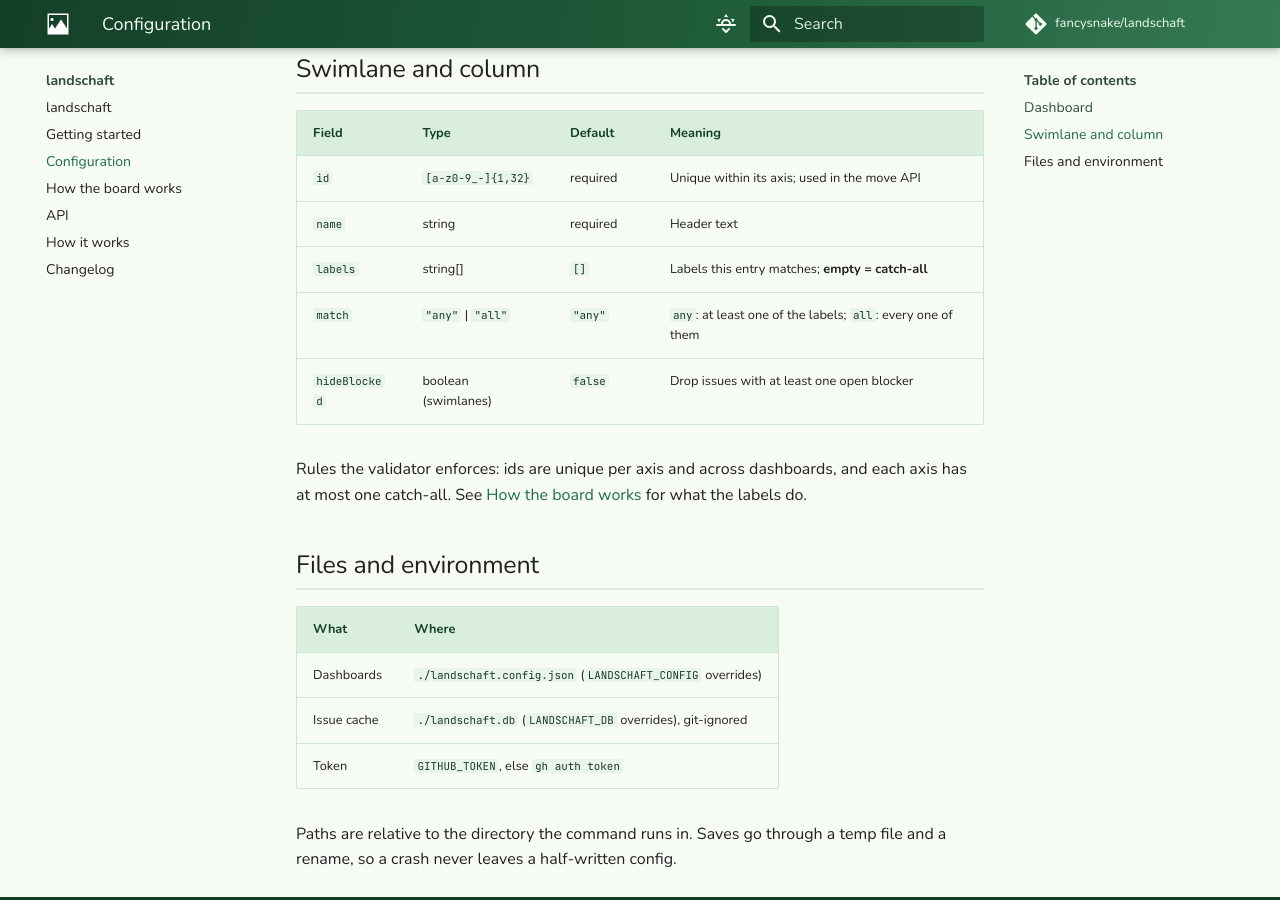
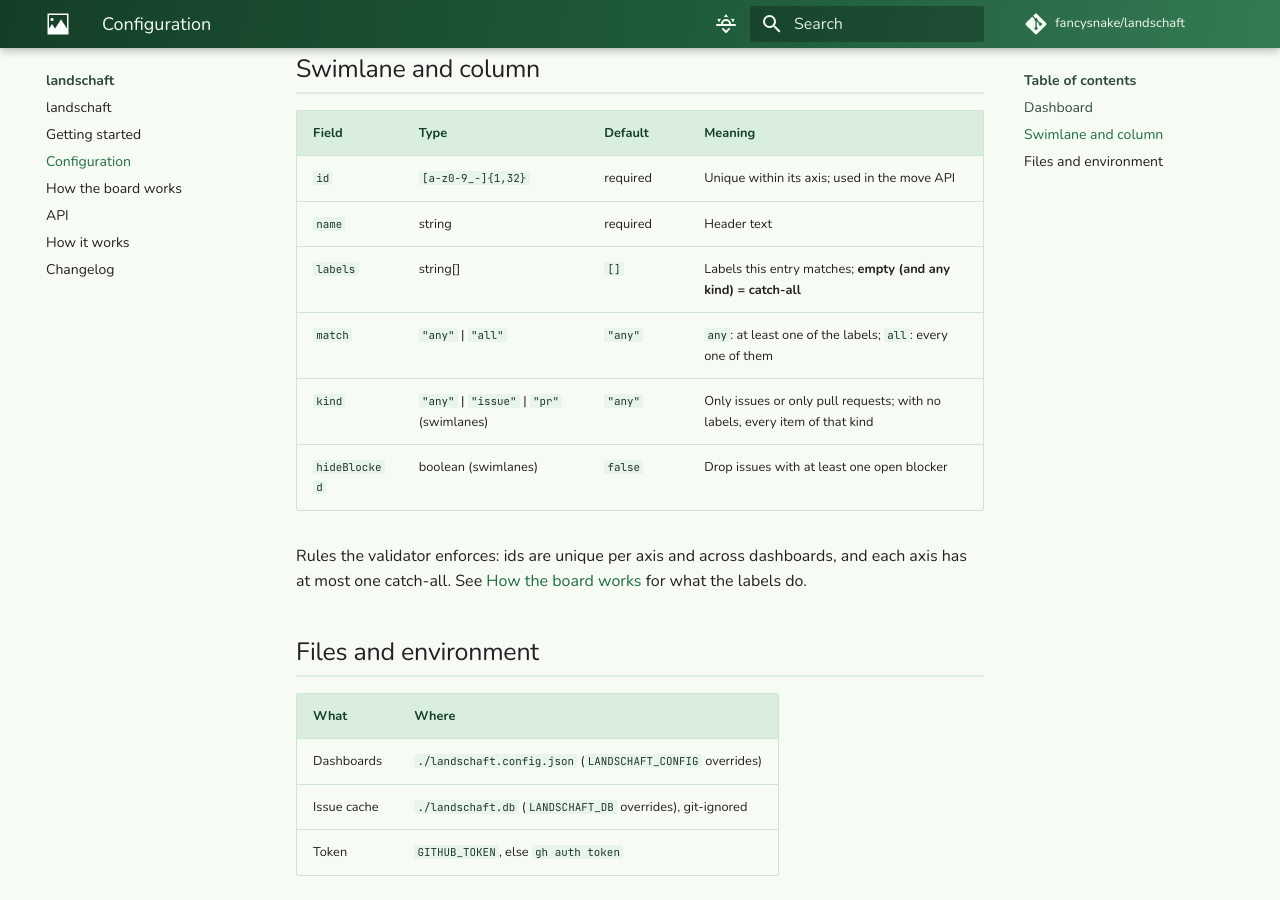
Before and after one commit to fancysnake/landschaft, an MkDocs documentation site: the page built from docs/configuration.md, in a window 1280 px wide and 900 px high, scrolled down 1561 px. Built offline with MkDocs 1.6.1 and Material for MkDocs 9.7.7, drawn with Linux system fonts in a browser that asks for light colours; comment, search, counter and statistics services are not loaded.

Commit message:
Release 0.5.0
Co-Authored-By: Claude Opus 5.5 <noreply@anthropic.com>

```diff
--- a/docs/board.md
+++ b/docs/board.md
@@ -38,7 +38,7 @@ are kept as well.
 ## Pull requests
 
 Open pull requests are synced alongside issues and placed by the same label rules; dragging
-one edits its labels the same way. They carry a `PR` badge. Set a swimlane to "PRs only" (or
+one edits its labels the same way. They carry a `PR` badge and a sky-blue tint (issues green, epics violet, blocked red). Set a swimlane to "PRs only" (or
 "issues only") to split them; cards cannot be dragged into a lane of the other kind.
 
 ## Filters
--- a/docs/configuration.md
+++ b/docs/configuration.md
@@ -23,13 +23,14 @@ the file is plain JSON you can also edit by hand (it is validated on load and on
 
 ## Swimlane and column
 
-| Field         | Type                | Default  | Meaning                                                     |
-| ------------- | ------------------- | -------- | ----------------------------------------------------------- |
-| `id`          | `[a-z0-9_-]{1,32}`  | required | Unique within its axis; used in the move API                |
-| `name`        | string              | required | Header text                                                 |
-| `labels`      | string[]            | `[]`     | Labels this entry matches; **empty = catch-all**            |
-| `match`       | `"any"` \| `"all"`  | `"any"`  | `any`: at least one of the labels; `all`: every one of them |
-| `hideBlocked` | boolean (swimlanes) | `false`  | Drop issues with at least one open blocker                  |
+| Field         | Type                                       | Default  | Meaning                                                                    |
+| ------------- | ------------------------------------------ | -------- | -------------------------------------------------------------------------- |
+| `id`          | `[a-z0-9_-]{1,32}`                         | required | Unique within its axis; used in the move API                               |
+| `name`        | string                                     | required | Header text                                                                |
+| `labels`      | string[]                                   | `[]`     | Labels this entry matches; **empty (and any kind) = catch-all**            |
+| `match`       | `"any"` \| `"all"`                         | `"any"`  | `any`: at least one of the labels; `all`: every one of them                |
+| `kind`        | `"any"` \| `"issue"` \| `"pr"` (swimlanes) | `"any"`  | Only issues or only pull requests; with no labels, every item of that kind |
+| `hideBlocked` | boolean (swimlanes)                        | `false`  | Drop issues with at least one open blocker                                 |
 
 Rules the validator enforces: ids are unique per axis and across dashboards, and each axis has
 at most one catch-all. See [How the board works](board.md) for what the labels do.
--- a/package.json
+++ b/package.json
@@ -1,6 +1,6 @@
 {
   "name": "landschaft",
-  "version": "0.4.0",
+  "version": "0.5.0",
   "private": true,
   "description": "Local kanban dashboards over GitHub issues",
   "license": "MIT",
```
Also changed, not shown: CHANGELOG.md (+11 -2 lines), docs/api.md (+3 -1 lines).
